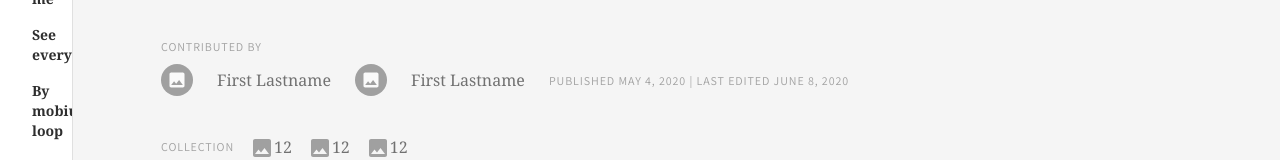
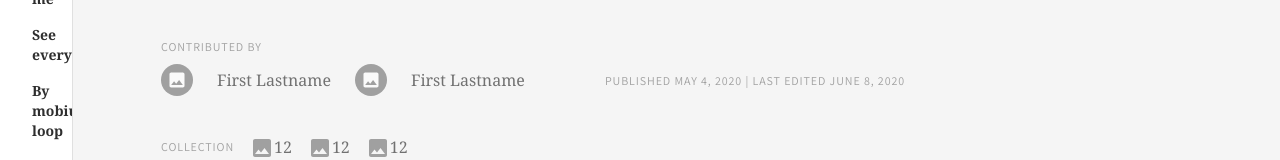
Before and after one commit to openpracticelibrary/opl-fe, a React (Create React App) app: page / in a window 1280 px wide. Shown: the part 195-355 px from the top of the page. Built offline with nearby package versions, Linux system fonts and the light colour scheme.

Commit message:
clean up the spacing between elements

```diff
--- a/src/components/practicePage/PageIntro/ContributedBy.js
+++ b/src/components/practicePage/PageIntro/ContributedBy.js
@@ -9,6 +9,10 @@ const useStyles = makeStyles((theme) => ({
         flexGrow: 1,
         padding: theme.spacing(1),
     },
+    space: {
+        marginLeft: theme.spacing(7),
+        alignContent: 'stretch'
+    }
 }));
 
 export default function ContributedBy() {
@@ -40,7 +44,7 @@ export default function ContributedBy() {
                         <Grid item>
                             <PhotoAndName/>
                         </Grid>
-                        <Grid item>
+                        <Grid item className={classes.space}>
                             <Typography variant="overline">
                                 Published May 4, 2020 | Last edited June 8, 2020
                             </Typography>
```
